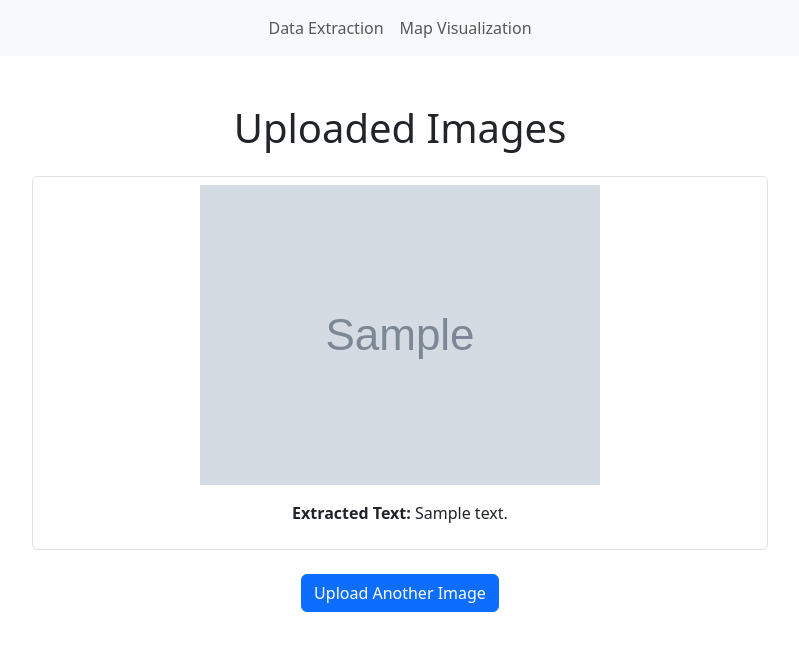
After one commit to ashishbr/agritech, a Django app: page /image_list/ in a window 1280 px wide. The commit adds this page. Shown: the top 651 px of the page, without its empty margins (240-1039 px from the left). Run offline with Django 5.2, Linux system fonts and the light colour scheme; tables that the repository leaves empty hold one stand-in row (values such as "Sample post"); grey boxes marked "Sample" are stand-in pictures; some libraries are stand-ins or nearby versions.

Commit message:
google vision OCR added

```diff
--- a/agritech/settings.py
+++ b/agritech/settings.py
@@ -40,6 +40,7 @@ ALLOWED_HOSTS = ["*"]
 # ALLOWED_HOSTS = ["*"]
 # Application definition
 
+os.environ["GOOGLE_APPLICATION_CREDENTIALS"] = os.path.join(BASE_DIR, "agritech-444407-7e10ef5235c6.json")
 INSTALLED_APPS = [
     'data_extraction.apps.DataExtractionConfig',
     'django.contrib.admin',
@@ -133,7 +134,11 @@ USE_TZ = True
 # https://docs.djangoproject.com/en/5.1/howto/static-files/
 
 STATIC_URL = 'static/'
+STATIC_ROOT = BASE_DIR / 'staticfiles'
+STATICFILES_STORAGE = 'whitenoise.storage.CompressedManifestStaticFilesStorage'
 
+MEDIA_URL = '/media/'
+MEDIA_ROOT = BASE_DIR / 'media'
 # Default primary key field type
 # https://docs.djangoproject.com/en/5.1/ref/settings/#default-auto-field
 
--- a/agritech/urls.py
+++ b/agritech/urls.py
@@ -16,8 +16,15 @@ Including another URLconf
 """
 from django.contrib import admin
 from django.urls import path, include
+from django.conf import settings
+from django.conf.urls.static import static
 
 urlpatterns = [
     path('admin/', admin.site.urls),
     path('', include('data_extraction.urls')),
     ]
+
+# if settings.DEBUG:
+#     urlpatterns += static(settings.MEDIA_URL, document_root=settings.MEDIA_ROOT)
+
+urlpatterns += static(settings.MEDIA_URL, document_root=settings.MEDIA_ROOT)
--- a/data_extraction/models.py
+++ b/data_extraction/models.py
@@ -1,9 +1,6 @@
 from django.db import models
 
-class UploadedImage(models.Model):
+class GeotaggedImage(models.Model):
     image = models.ImageField(upload_to='uploads/')
-    extracted_data = models.TextField(blank=True, null=True)
-    timestamp = models.DateTimeField(auto_now_add=True)
-
-    def __str__(self):
-        return f"Image {self.id} - {self.timestamp}"
+    extracted_text = models.TextField(blank=True, null=True)
+    uploaded_at = models.DateTimeField(auto_now_add=True)
--- /dev/null
+++ b/data_extraction/templates/image_list.html
@@ -0,0 +1,48 @@
+<!DOCTYPE html>
+<html lang="en">
+<head>
+    <meta charset="UTF-8">
+    <meta name="viewport" content="width=device-width, initial-scale=1.0">
+    <link rel="stylesheet" href="https://cdn.jsdelivr.net/npm/bootstrap@5.3.0/dist/css/bootstrap.min.css">
+    <title>Image List</title>
+</head>
+<body>
+    <nav class="navbar navbar-expand-lg navbar-light bg-light justify-content-center">
+        <div class="container">
+            <div class="collapse navbar-collapse" id="navbarNav">
+                <ul class="navbar-nav mx-auto">
+                    <li class="nav-item">
+                        <a class="nav-link" href="/upload">Data Extraction</a>
+                    </li>
+                    <li class="nav-item">
+                        <a class="nav-link" href="/map-visualization">Map Visualization</a>
+                    </li>
+                </ul>
+            </div>
+        </div>
+    </nav>
+
+    <main class="container mt-5">
+        <h1 class="text-center mb-4">Uploaded Images</h1>
+        <div class="row justify-content-center">
+            <div class="col-md-8">
+                <ul class="list-group">
+                    {% for image in images %}
+                    <li class="list-group-item">
+                        <div class="text-center">
+                            <img src="{{ image.image.url }}" alt="Uploaded Image" class="img-fluid mb-3" style="max-width: 100%; height: auto;">
+                            <p><strong>Extracted Text:</strong> {{ image.extracted_text }}</p>
+                        </div>
+                    </li>
+                    {% endfor %}
+                </ul>
+                <div class="text-center mt-4">
+                    <a href="{% url 'upload_image' %}" class="btn btn-primary">Upload Another Image</a>
+                </div>
+            </div>
+        </div>
+    </main>
+
+    <script src="https://cdn.jsdelivr.net/npm/bootstrap@5.3.0/dist/js/bootstrap.bundle.min.js"></script>
+</body>
+</html>
--- a/data_extraction/urls.py
+++ b/data_extraction/urls.py
@@ -1,7 +1,8 @@
 from django.urls import path
-
 from . import views
 
 urlpatterns = [
     path('', views.index, name='index'),
+    path('upload/', views.upload_image, name='upload_image'),
+    path('image_list/', views.image_list, name='image_list'),
 ]
--- a/data_extraction/views.py
+++ b/data_extraction/views.py
@@ -1,5 +1,48 @@
-from django.shortcuts import render
+from django.shortcuts import render, redirect
+from .models import GeotaggedImage
+from .forms import ImageUploadForm
+from google.cloud import vision
+from google.cloud.vision_v1 import types
+from PIL import Image
 
-# Create your views here.
+
 def index(request):
     return render(request, 'data_extraction/index.html', {})
+
+def upload_image(request):
+    if request.method == 'POST':
+        form = ImageUploadForm(request.POST, request.FILES)
+        if form.is_valid():
+            image_instance = form.save()  # Save the image to the database
+
+            # Perform OCR using Google Cloud Vision
+            client = vision.ImageAnnotatorClient()
+
+            # Read the uploaded image file
+            with open(image_instance.image.path, 'rb') as image_file:
+                content = image_file.read()
+
+            # Create an Image object for Vision API
+            image = vision.Image(content=content)
+            response = client.text_detection(image=image)
+            annotations = response.text_annotations
+
+            # Extract the detected text
+            if annotations:
+                extracted_text = annotations[0].description
+            else:
+                extracted_text = "No text detected"
+
+            # Save the extracted text to the database
+            image_instance.extracted_text = extracted_text
+            image_instance.save()
+
+            return redirect('image_list')
+    else:
+        form = ImageUploadForm()
+    return render(request, 'upload.html', {'form': form})
+
+
+def image_list(request):
+    images = GeotaggedImage.objects.all()
+    return render(request, 'image_list.html', {'images': images})
```
Also changed, not shown: agritech-444407-7e10ef5235c6.json (added, +13 -0 lines), data_extraction/forms.py (added, +7 -0 lines), data_extraction/templates/data_extraction/index.html (+32 -7 lines), data_extraction/templates/upload.html (added, +47 -0 lines), data_extraction/migrations/0001_initial.py (added), data_extraction/migrations/0002_rename_uploadedimage_geotaggedimage_and_more.py (added), media/uploads/20240411_134000.jpg (added), media/uploads/20240624_083054.jpg (added), media/uploads/20240627_113950.jpg (added), media/uploads/20240629_111138.jpg (added).
